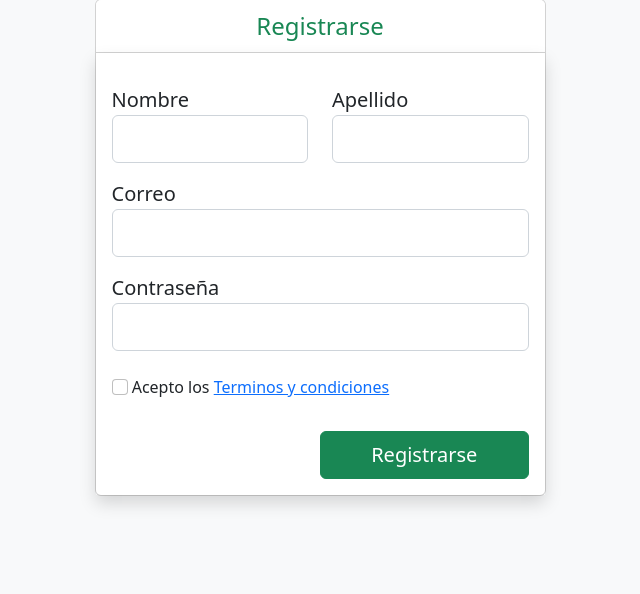
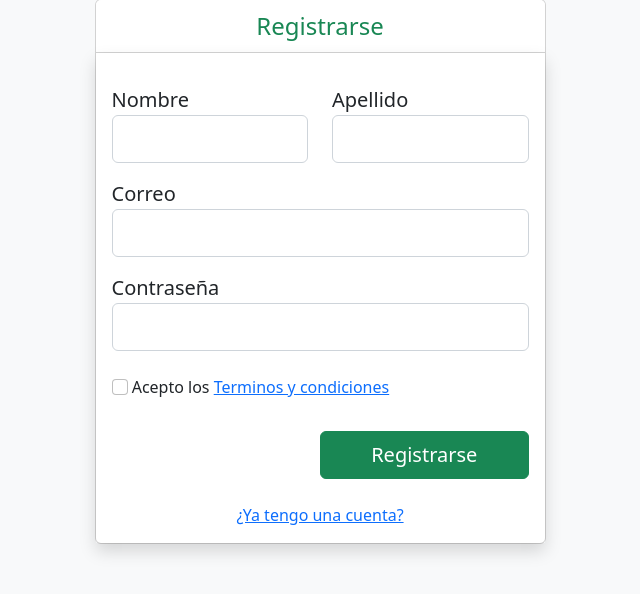
Before and after one commit to migueweb/construapp, a PHP site: page /register.php in a window 1280 px wide. Shown: the part 85-679 px from the top of the page, without its empty margins (320-960 px from the left). Run offline with PHP 8.4, Linux system fonts and the light colour scheme.

Commit message:
Update register

```diff
--- a/register.php
+++ b/register.php
@@ -87,6 +87,9 @@
                         </div>
                     </form>
                     <!-- End Form-->
+                    <div class="mx-auto mt-4">
+                        <a href="./login.php">¿Ya tengo una cuenta?</a>
+                    </div>
                 </div>
         </div>
         </article>
```
